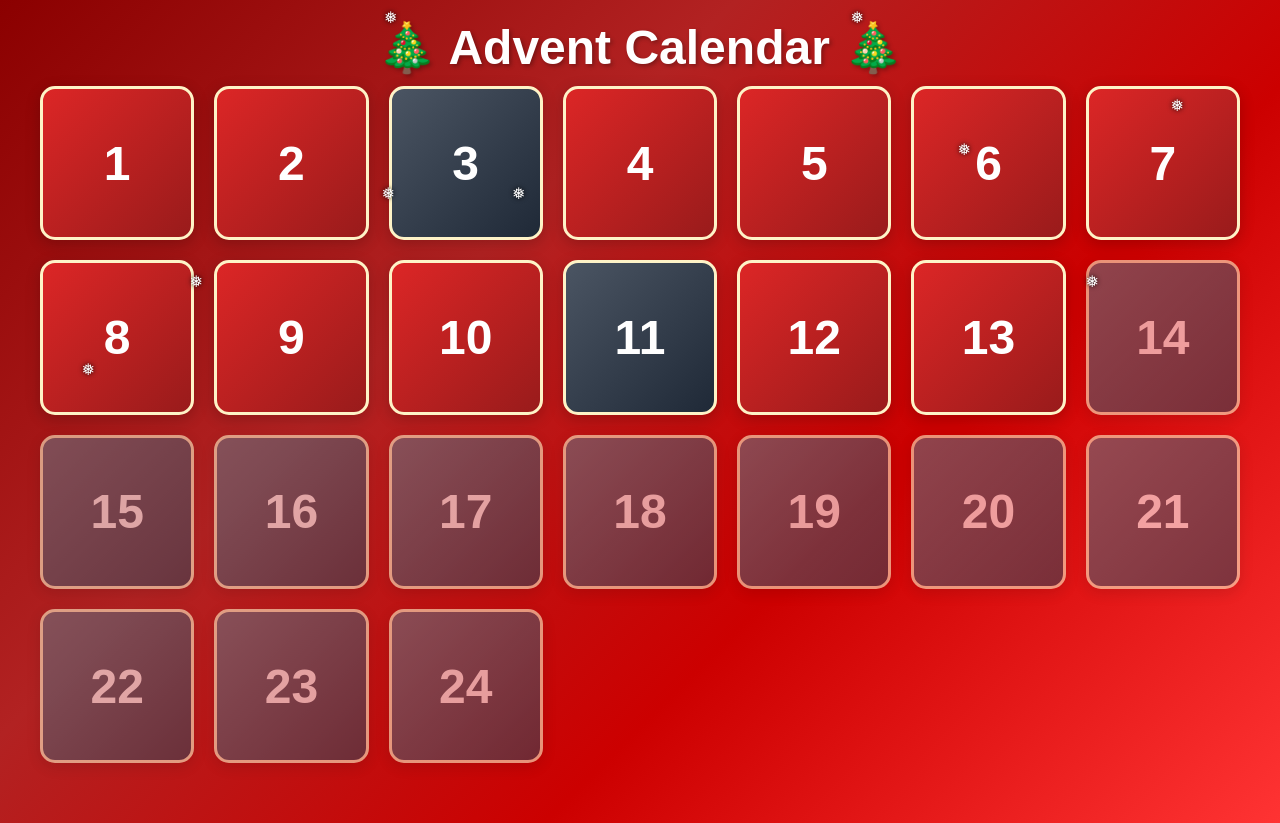
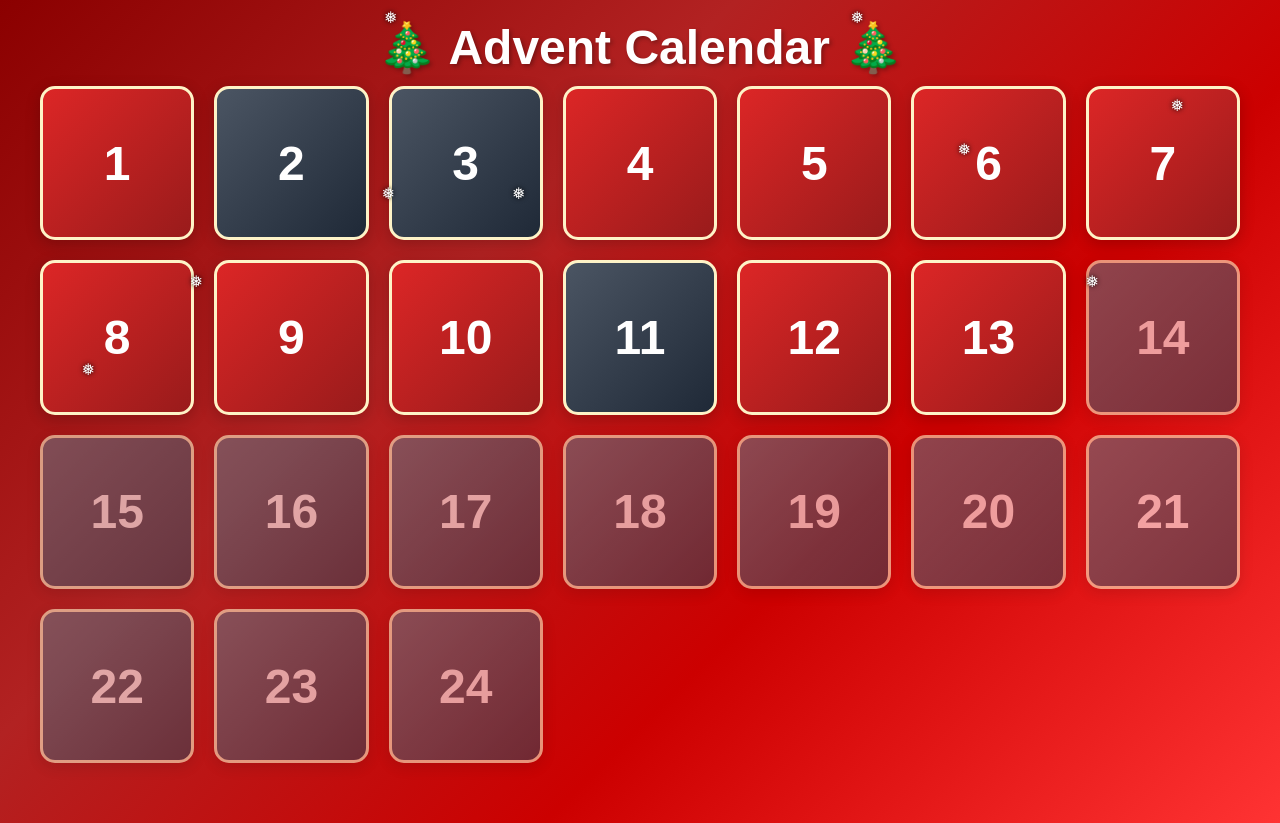
Before and after one commit to davidbain/davidbain.github.io, a plain HTML site: page stuff/calendar.html in a window 1280 px wide. Drawn offline with Linux system fonts and the light colour scheme.

Commit message:
Update calendar.html

```diff
--- a/stuff/calendar.html
+++ b/stuff/calendar.html
@@ -428,7 +428,7 @@
     <script>
         const gifts = [
             { day: 1, emoji: "🦶🏻", text: "A foot massage" },
-            { day: 2, emoji: "🦮", text: "A Saturday morning dog walk" },
+            { day: 2, emoji: "🦮", text: "A Saturday morning dog walk", used: true},
             { day: 3, emoji: "🪙", text: "A new trolley coin", used: true},
             { day: 4, emoji: "🥪", text: "A Mark Bennett lunch" },
             { day: 5, emoji: "🥰", text: "A cosy night in together" },
@@ -438,13 +438,13 @@
             { day: 9, emoji: "🍽️", text: "Dinner cooked for you" },
             { day: 10, emoji: "🙌🏻", text: "Full massage" },
             { day: 11, emoji: "🥐", text: "Croissant for breakfast", used: true},
-            { day: 12, emoji: "", text: "" },
-            { day: 13, emoji: "🎬", text: "Christmas movie night" },
-            { day: 14, emoji: "☕️", text: "A proper, veletised hot chocolate" },
+            { day: 12, emoji: "", text: "Christmas movie night" },
+            { day: 13, emoji: "🎬", text: "A dog walk any day" },
+            { day: 14, emoji: "☕️", text: "A Studland and Swannage walk" },
             { day: 15, emoji: "🍪", text: "Home made cookies" },
             { day: 16, emoji: "🥞", text: "Breakfast out" },
             { day: 17, emoji: "", text: "" },
-            { day: 18, emoji: "🌺", text: "A Studland and Swannage walk" },
+            { day: 18, emoji: "🌺", text: "" },
             { day: 19, emoji: "", text: "" },
             { day: 20, emoji: "🍫", text: "Raffaello" },
             { day: 21, emoji: "", text: "" },
```
